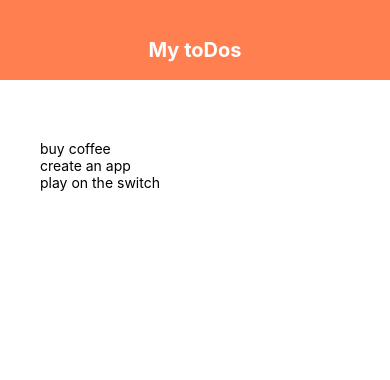
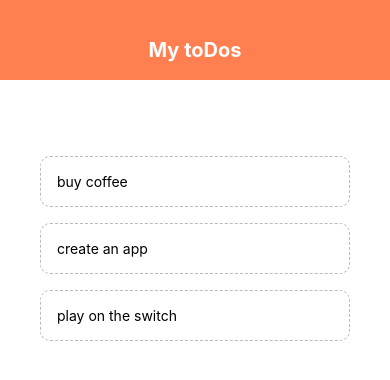
Before and after one commit to kyhyeok/reactNativeMenuListProject, a React Native app: screen / in a window 390 px wide. Shown: the top 380 px of the page. Built offline with nearby package versions, Linux system fonts and the light colour scheme.

Commit message:
ToDo App part 2

```diff
--- a/App.js
+++ b/App.js
@@ -2,6 +2,7 @@
 import { StyleSheet, Text, View, FlatList } from "react-native";
 
 import Header from './components/Header';
+import ToDoItem from './components/ToDoItem';
 
 export default function App() {
   const [toDos, setToDos] = useState([
@@ -9,6 +10,13 @@
     { text: "create an app", key: "2" },
     { text: "play on the switch", key: "3" }
   ]);
+
+  const pressHandler = (key) => {
+    setToDos((prevToDos) => {
+      return prevToDos.filter((todo) => todo.key !== key);
+    })
+  }
+
   return (
     <View style={styles.container}>
       {/* header  */}
@@ -18,7 +26,7 @@
         <View style={styles.list}>
           <FlatList
             data={toDos}
-            renderItem={({ item }) => <Text>{item.text}</Text>}
+            renderItem={({ item }) => <ToDoItem item={item} pressHandler={pressHandler} />}
           />
         </View>
       </View>
--- a/components/Header.js
+++ b/components/Header.js
@@ -1,7 +1,7 @@
 import React from "react";
 import { StyleSheet, Text, View } from "react-native";
 
-export default Header => {
+export default function Header() {
     return (
         <View style={styles.header}>
             <Text style={styles.title}>My toDos</Text>
--- /dev/null
+++ b/components/ToDoItem.js
@@ -0,0 +1,21 @@
+import React from "react";
+import { StyleSheet, Text, TouchableOpacity } from "react-native";
+
+export default function ToDoItem({item, pressHandler}) {
+    return (
+        <TouchableOpacity onPress={() => pressHandler(item.key)}>
+            <Text style={styles.item}>{item.text}</Text>
+        </TouchableOpacity>
+    )
+}
+
+const styles = StyleSheet.create({
+    item: {
+        padding: 16,
+        marginTop: 16,
+        borderColor: '#bbb',
+        borderWidth: 1,
+        borderStyle: 'dashed',
+        borderRadius: 10
+    }
+})
```
